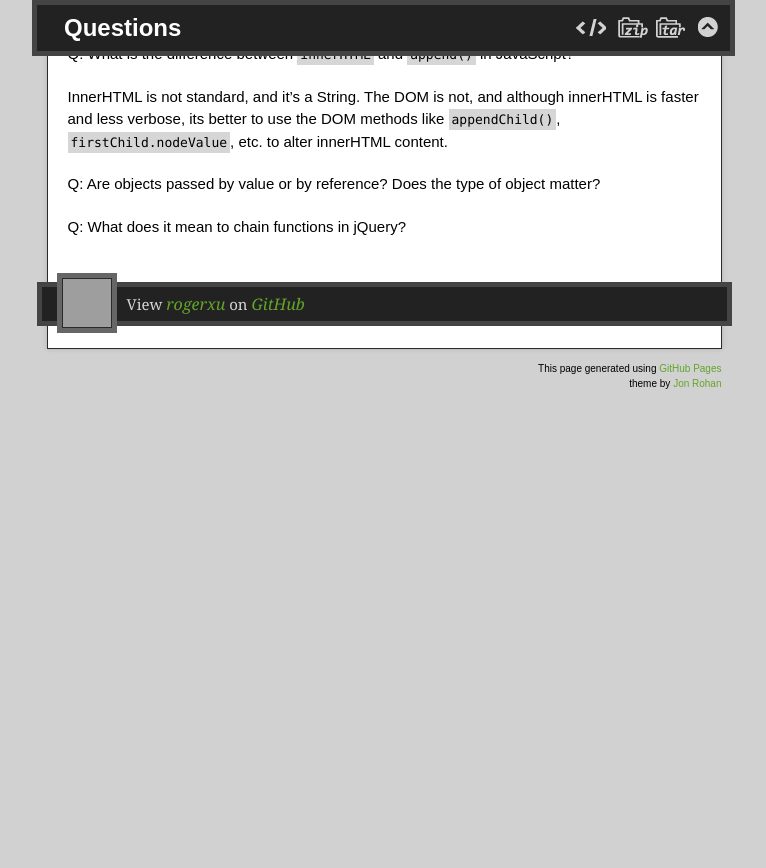
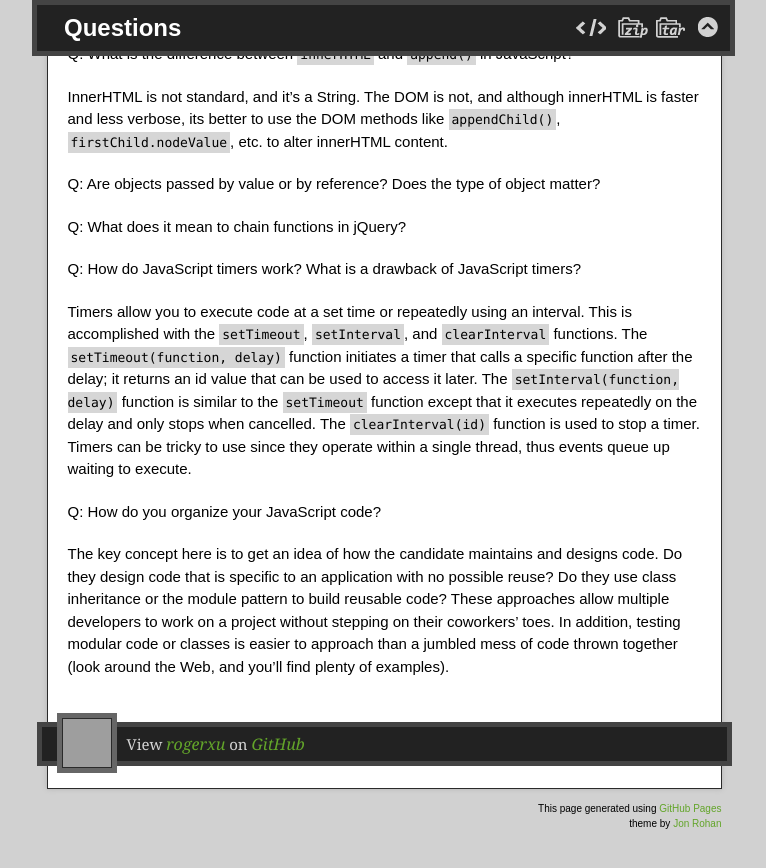
Before and after one commit to rogerxu/rogerxu.github.io, a Jekyll site: the page built from _posts/2012-10-30-javascript-tips.md, in a window 1280 px wide and 900 px high, scrolled down 3980 px. Shown: the top 868 px of the window, without its empty margins (256-1022 px from the left). Built offline with Jekyll 4.4.1, drawn with Linux system fonts in a browser that asks for light colours; nearby versions of some CDN libraries; before the commit the page ends 4461 px from its top, so only the background shows below that; grey boxes are pictures that could not be loaded.

Commit message:
Add more JavaScript questions.

```diff
--- a/_posts/2012-10-30-javascript-tips.md
+++ b/_posts/2012-10-30-javascript-tips.md
@@ -134,3 +134,11 @@ InnerHTML is not standard, and it's a String. The DOM is not, and although inner
 _Q: Are objects passed by value or by reference? Does the type of object matter?_
 
 _Q: What does it mean to chain functions in jQuery?_
+
+_Q: How do JavaScript timers work? What is a drawback of JavaScript timers?_
+
+Timers allow you to execute code at a set time or repeatedly using an interval. This is accomplished with the `setTimeout`, `setInterval`, and `clearInterval` functions. The `setTimeout(function, delay)` function initiates a timer that calls a specific function after the delay; it returns an id value that can be used to access it later. The `setInterval(function, delay)` function is similar to the `setTimeout` function except that it executes repeatedly on the delay and only stops when cancelled. The `clearInterval(id)` function is used to stop a timer. Timers can be tricky to use since they operate within a single thread, thus events queue up waiting to execute.
+
+_Q: How do you organize your JavaScript code?_
+
+The key concept here is to get an idea of how the candidate maintains and designs code. Do they design code that is specific to an application with no possible reuse? Do they use class inheritance or the module pattern to build reusable code? These approaches allow multiple developers to work on a project without stepping on their coworkers' toes. In addition, testing modular code or classes is easier to approach than a jumbled mess of code thrown together (look around the Web, and you’ll find plenty of examples).
```
